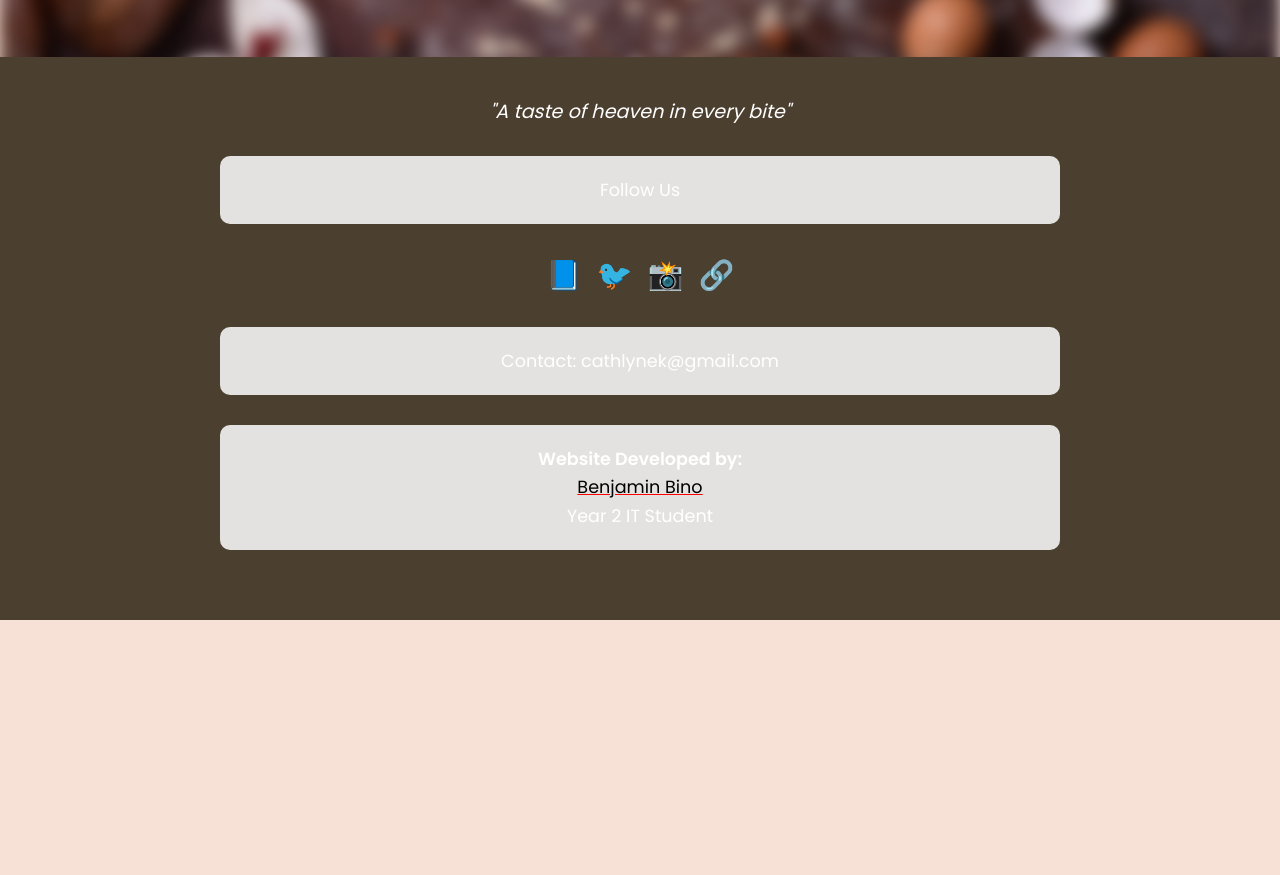
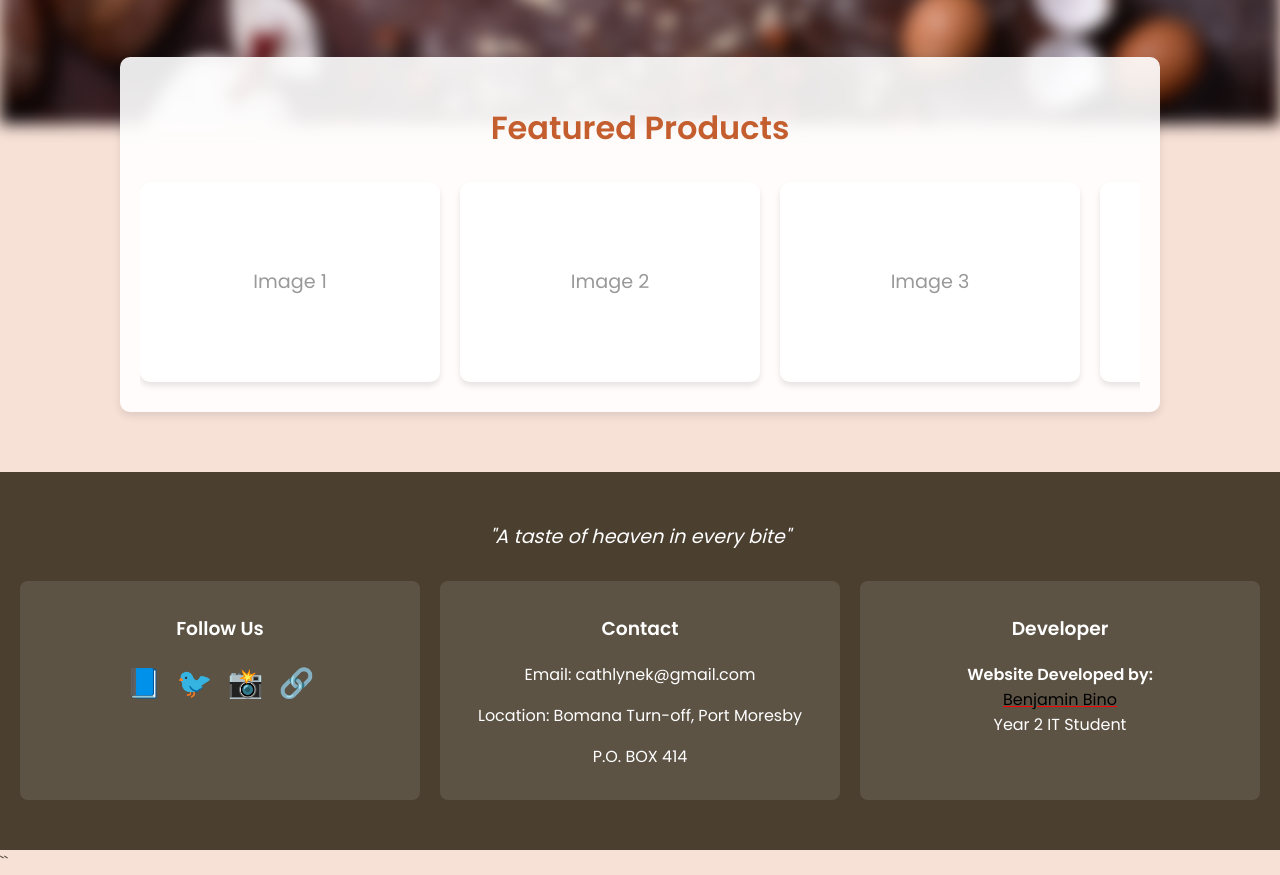
Before and after one commit to DEVE123-dev/bakery, a plain HTML site: page index.html in a window 1280 px wide. Shown: the part 676-1551 px from the top of the page. Before the commit the page ends 1296 px from the top, so only its background shows below. Drawn offline with nearby package versions, Linux system fonts and the light colour scheme.

Commit message:
Update index.html

```diff
--- a/index.html
+++ b/index.html
@@ -1,7 +1,8 @@
 <!DOCTYPE html>
 <html lang="en">
 <head>
-  <meta charset="UTF-8">
+  <meta charset="UTF-8" />
+  <meta name="viewport" content="width=device-width, initial-scale=1.0"/>
   <title>Cathlyn's Baked Goods</title>
   <link href="https://fonts.googleapis.com/css2?family=Poppins:wght@400;600&family=Playfair+Display:wght@700&display=swap" rel="stylesheet">
   <style>
@@ -29,7 +30,7 @@
       z-index: -1;
     }
 
-    .mydiv {
+    header {
       background-color: #ffcb8c;
       border-bottom: 4px solid #4b3f30;
       text-align: center;
@@ -37,7 +38,7 @@
       box-shadow: 0 4px 8px rgba(0,0,0,0.1);
     }
 
-    h1 {
+    header h1 {
       font-family: 'Playfair Display', serif;
       font-size: 3rem;
       margin: 0;
@@ -54,22 +55,6 @@
       width: 90%;
       border-radius: 15px;
       box-shadow: 0 6px 12px rgba(0,0,0,0.2);
-    }
-
-    p {
-      font-size: 1.1rem;
-      text-align: center;
-      background-color: rgba(255,255,255,0.85);
-      padding: 20px;
-      margin: 30px auto;
-      border-radius: 10px;
-      max-width: 800px;
-      line-height: 1.6;
-    }
-
-    p em {
-      color: #c45e2e;
-      font-style: italic;
     }
 
     .header-buttons {
@@ -114,11 +99,51 @@
       transform: scale(1.05);
     }
 
+    /* Slideshow Section */
+    .slideshow-section {
+      max-width: 1000px;
+      margin: 60px auto;
+      padding: 20px;
+      background-color: rgba(255,255,255,0.9);
+      border-radius: 10px;
+      box-shadow: 0 4px 8px rgba(0,0,0,0.1);
+      text-align: center;
+    }
+
+    .slideshow-section h2 {
+      font-size: 2rem;
+      margin-bottom: 20px;
+      color: #c45e2e;
+    }
+
+    .slideshow-container {
+      display: flex;
+      overflow-x: auto;
+      gap: 20px;
+      padding: 10px;
+      scroll-snap-type: x mandatory;
+    }
+
+    .slide {
+      flex: 0 0 auto;
+      width: 300px;
+      height: 200px;
+      background-color: #fff;
+      border-radius: 10px;
+      box-shadow: 0 4px 6px rgba(0,0,0,0.1);
+      scroll-snap-align: start;
+      display: flex;
+      align-items: center;
+      justify-content: center;
+      font-size: 1.2rem;
+      color: #999;
+    }
+
     footer {
       background-color: #4b3f30;
       color: white;
       text-align: center;
-      padding: 40px 20px;
+      padding: 50px 20px;
       margin-top: 60px;
     }
 
@@ -128,12 +153,24 @@
       margin-bottom: 10px;
     }
 
+    .footer-grid {
+      display: grid;
+      grid-template-columns: repeat(auto-fit, minmax(250px, 1fr));
+      gap: 20px;
+      margin-top: 30px;
+    }
+
+    .footer-section {
+      background-color: rgba(255,255,255,0.1);
+      padding: 15px;
+      border-radius: 8px;
+    }
+
     .social-icons {
-      margin: 20px 0;
       display: flex;
       justify-content: center;
-      flex-wrap: wrap;
       gap: 15px;
+      margin-top: 15px;
     }
 
     .social-icons a {
@@ -163,7 +200,7 @@
     }
 
     @media screen and (max-width: 768px) {
-      h1 {
+      header h1 {
         font-size: 2.2rem;
       }
 
@@ -187,54 +224,23 @@
         font-size: 20px;
       }
 
-      p {
-        font-size: 1rem;
-        padding: 15px;
+      .slideshow-container {
+        flex-direction: column;
+        align-items: center;
       }
 
-      footer {
-        padding: 30px 15px;
-      }
-
-      .social-icons a {
-        font-size: 1.5rem;
-      }
-    }
-
-    @media screen and (max-width: 480px) {
-      h1 {
-        font-size: 1.8rem;
-      }
-
-      .big-red-button {
-        font-size: 18px;
-        padding: 16px;
-      }
-
-      .header-buttons a button {
-        font-size: 14px;
-        padding: 10px;
-      }
-
-      p {
-        font-size: 0.95rem;
-      }
-
-      footer em {
-        font-size: 1rem;
-      }
-
-      .developer-name {
-        font-size: 0.95rem;
+      .slide {
+        width: 90%;
+        height: 180px;
       }
     }
   </style>
 </head>
 <body>
 
-  <div class="mydiv">
+  <header>
     <h1>Cathlyn's Baked Goods</h1>
-  </div>
+  </header>
 
   <div class="image-container">
     <img src="logo.png" alt="Baked Goods">
@@ -247,20 +253,43 @@
 
   <a href="menu.html" class="big-red-button">Our Menu</a>
 
+  <section class="slideshow-section">
+    <h2>Featured Products</h2>
+    <div class="slideshow-container">
+      <div class="slide">Image 1</div>
+      <div class="slide">Image 2</div>
+      <div class="slide">Image 3</div>
+      <div class="slide">Image 4</div>
+    </div>
+  </section>
+
   <footer>
     <em>"A taste of heaven in every bite"</em>
-    <p>Follow Us</p>
+    <div class="footer-grid">
+      <div class="footer-section">
+        <h3>Follow Us</h3>
         <div class="social-icons">
           <a href="https://www.facebook.com/yourpage" target="_blank" aria-label="Facebook">📘</a>
           <a href="https://twitter.com/yourpage" target="_blank" aria-label="Twitter">🐦</a>
           <a href="https://www.instagram.com/yourpage" target="_blank" aria-label="Instagram">📸</a>
           <a href="https://www.linkedin.com/company/yourpage" target="_blank" aria-label="LinkedIn">🔗</a>
         </div>
-    <p>Contact: <a href="mailto:cathlynek@gmail.com">cathlynek@gmail.com</a></p>
+      </div>
+      <div class="footer-section">
+        <h3>Contact</h3>
+        <p>Email: <a href="mailto:cathlynek@gmail.com">cathlynek@gmail.com</a></p>
+        <p>Location: Bomana Turn-off, Port Moresby</p>
+        <p>P.O. BOX 414</p>
+      </div>
+      <div class="footer-section">
+        <h3>Developer</h3>
         <p><strong>Website Developed by:</strong><br>
         <span class="developer-name">Benjamin Bino</span><br>
         Year 2 IT Student</p>
+      </div>
+    </div>
   </footer>
 
 </body>
 </html>
+``
```
Lines whose indentation alone changed are shown as unchanged.
